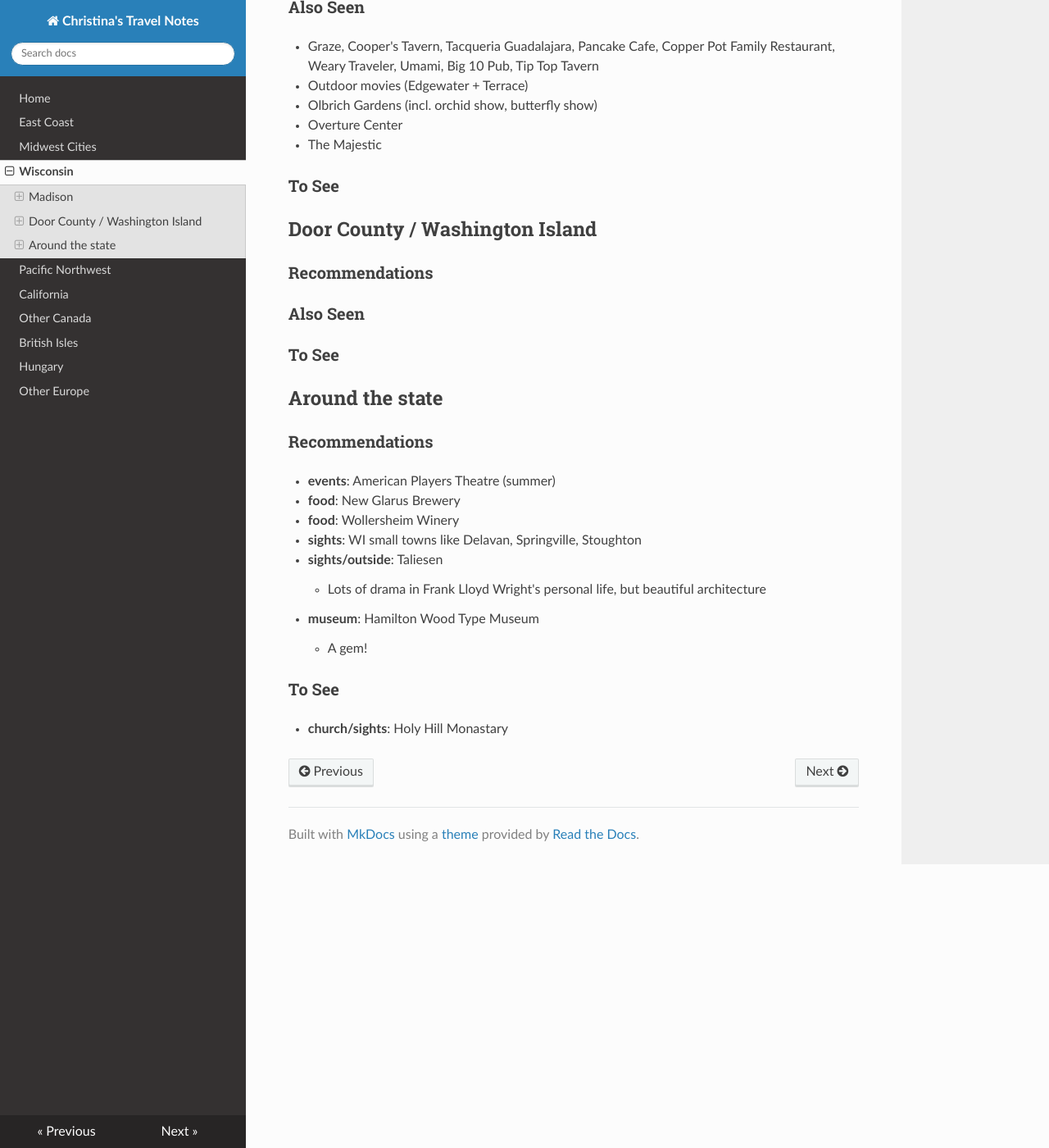
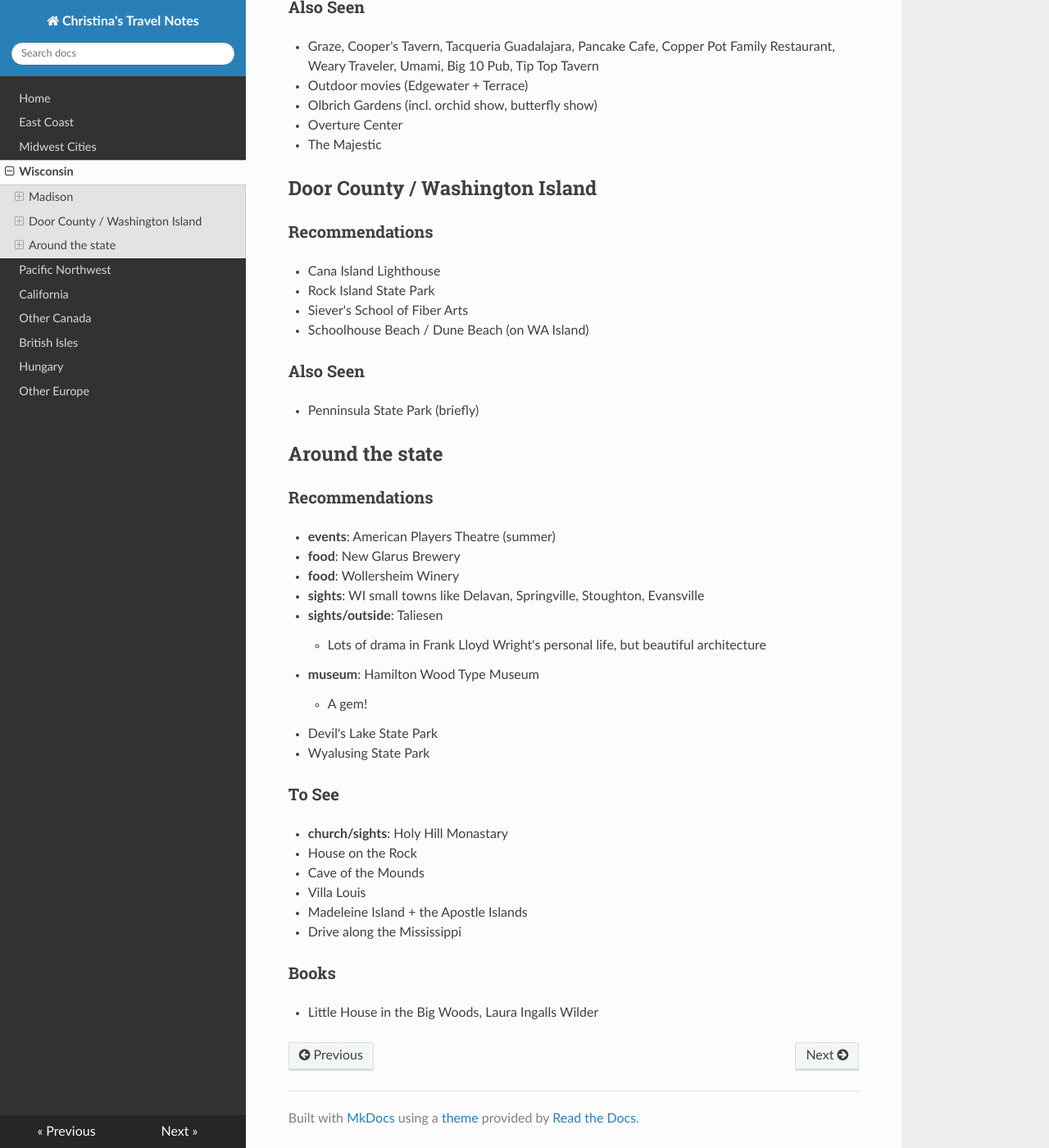
Before and after one commit to ChristinaLK/travel, an MkDocs documentation site: the page built from docs/wisconsin.md, in a window 1280 px wide and 1400 px high, scrolled down 1459 px. Shown: the whole window at 82% size. Built offline with MkDocs 1.6.1, drawn with Linux system fonts in a browser that asks for light colours; nearby versions of some CDN libraries.

Commit message:
filling out wisconsin details

```diff
--- a/docs/wisconsin.md
+++ b/docs/wisconsin.md
@@ -54,18 +54,18 @@
 * Overture Center
 * The Majestic
 
-### To See
-
 ## Door County / Washington Island
 
 ### Recommendations
 
-
+* Cana Island Lighthouse
+* Rock Island State Park
+* Siever's School of Fiber Arts
+* Schoolhouse Beach / Dune Beach (on WA Island)
 
 ### Also Seen
 
-
-### To See
+* Penninsula State Park (briefly)
 
 ## Around the state
 
@@ -74,15 +74,26 @@
 * **events**: American Players Theatre (summer)
 * **food**: New Glarus Brewery
 * **food**: Wollersheim Winery
-* **sights**: WI small towns like Delavan, Springville, Stoughton
+* **sights**: WI small towns like Delavan, Springville, Stoughton, Evansville
 * **sights/outside**: Taliesen
     * Lots of drama in Frank Lloyd Wright's personal life,
     but beautiful architecture
 * **museum**: Hamilton Wood Type Museum
     * A gem!
+* Devil's Lake State Park
+* Wyalusing State Park
 
 ### To See
 
 * **church/sights**: Holy Hill Monastary
+* House on the Rock
+* Cave of the Mounds
+* Villa Louis
+* Madeleine Island + the Apostle Islands
+* Drive along the Mississippi
+
+### Books
+
+* Little House in the Big Woods, Laura Ingalls Wilder
 
 [llx]: https://www.laolaan-xang.com/menus
```
